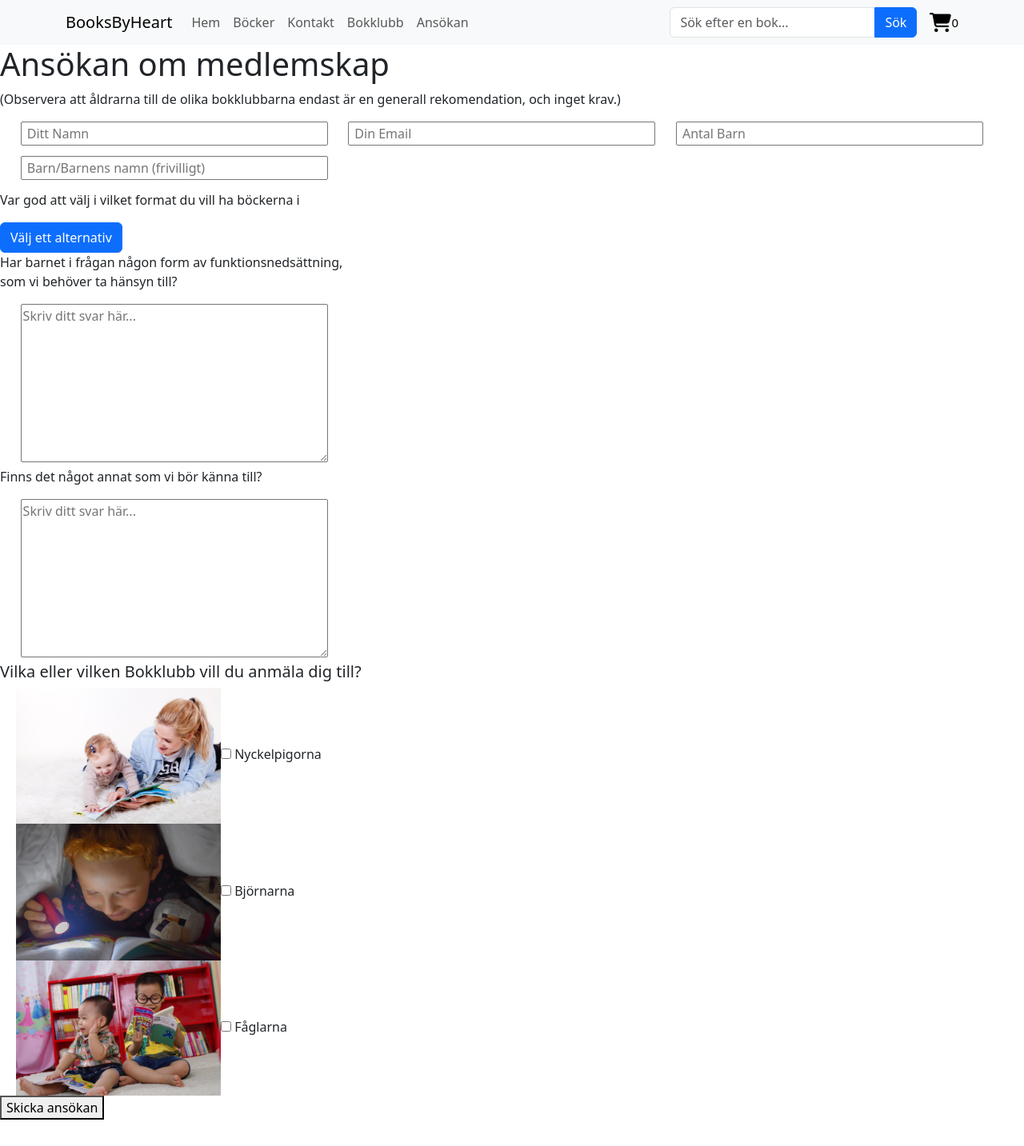
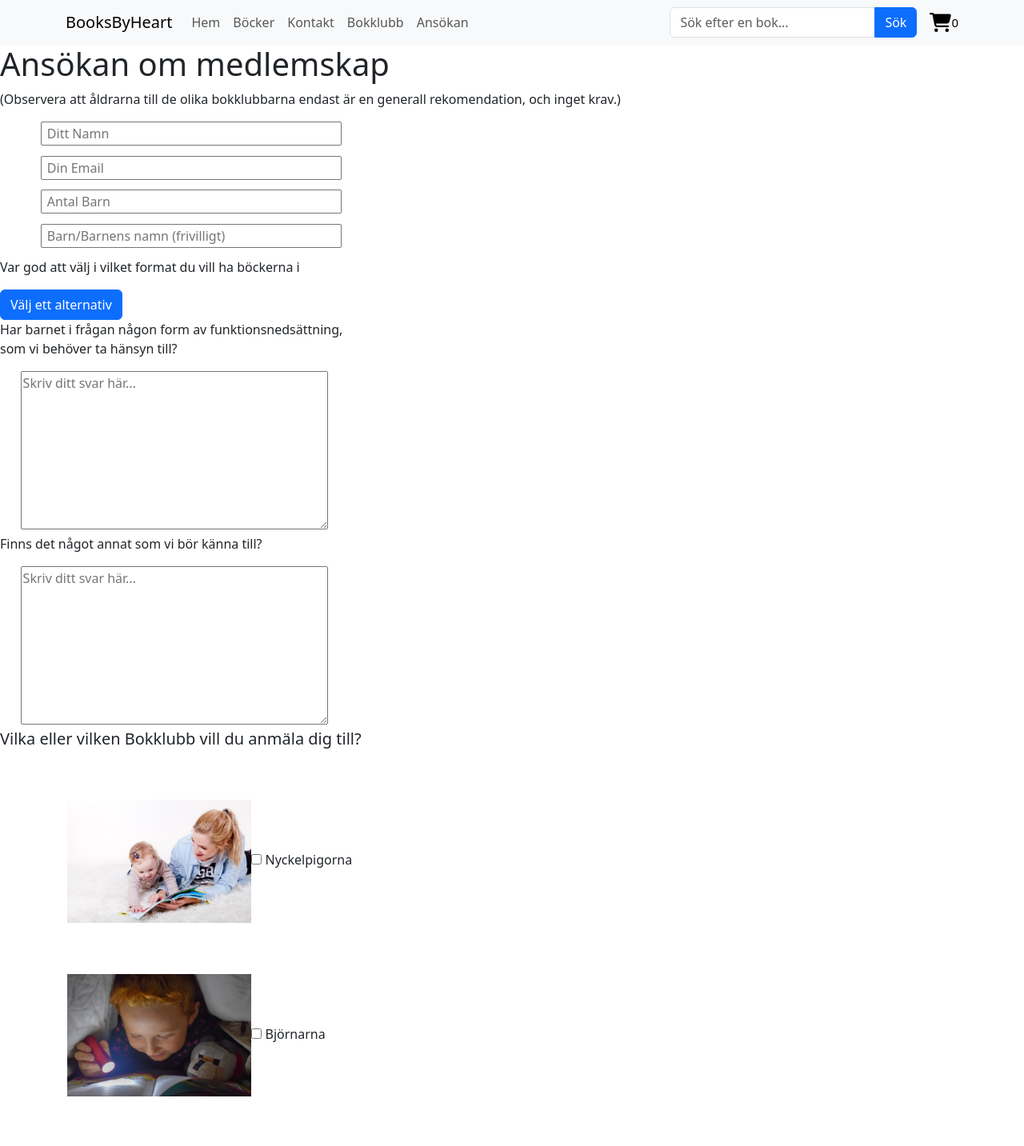
Before and after one commit to natta1995/Webbshop-BooksByHeart, a React (Create React App) app: page /bookclub/apply in a window 1280 px wide. Shown: the top 1433 px of the page at 80% size. Built offline with nearby package versions, Linux system fonts and the light colour scheme.

Commit message:
edit css

```diff
--- a/src/pages/bookclubApply.jsx
+++ b/src/pages/bookclubApply.jsx
@@ -1,9 +1,10 @@
-        import React, { useState } from 'react';
+import { useState } from 'react';
+import { Button } from 'react-bootstrap';
 import img1 from "../img/reading smallest.jpg"
 import img2 from "../img/readingkid.jpg"
 import img3 from "../img/flera barn.jpg"
 import styled from 'styled-components';
-        import { Button } from 'react-bootstrap';
+
 
 
 const OptionsContainer = styled.div`
@@ -15,8 +16,20 @@ const OptionButton = styled(Button)`
     margin-top: 5px;
 `;
 
+const FormContainer = styled.div`
+    display: flex;
+    flex-direction: column;
+    align-items: flex-start;
+    margin-left: 2%;
+`;
+
+const BookClubSection = styled.div `
+margin: 5%
+`
+
 
     const BookClubApply = () => {
+
             const [showOptions, setShowOptions] = useState(false);
             const [selectedOption, setSelectedOption] = useState('');
 
@@ -35,12 +48,12 @@ const OptionButton = styled(Button)`
                 <p>(Observera att åldrarna till de olika bokklubbarna endast är en generall rekomendation, och inget krav.)</p>
 
                 <form>
-                    <div>
+                    <FormContainer>
                         <input type="text" id="name" name="name" placeholder=" Ditt Namn " style={{marginLeft: "2%", marginBottom:"1%",width: "30%" }}/>
                         <input type="email" id="email" name="email" placeholder=" Din Email " style={{marginLeft: "2%",marginBottom:"1%", width: "30%" }}/>
                         <input type="number" id="number-of-kids" placeholder=" Antal Barn" style={{marginLeft: "2%",marginBottom:"1%", width: "30%" }}/>
                         <input type="text" id="name-kids" name="name-kids" placeholder=" Barn/Barnens namn (frivilligt) " style={{marginLeft: "2%",marginBottom:"1%", width: "30%" }}/>
-                    </div>
+                    </FormContainer>
 
                     <div>
                         <p>Var god att välj i vilket format du vill ha böckerna i</p>
@@ -50,7 +63,7 @@ const OptionButton = styled(Button)`
               <OptionButton variant="secondary" onClick={() => handleOptionClick('Orginal format (permbok)')}>Orginal formt (permbok)</OptionButton>
               <OptionButton variant="secondary" onClick={() => handleOptionClick('Blindskrift')}>Blindskrift</OptionButton>
               <OptionButton variant="secondary" onClick={() => handleOptionClick('Ljudbok')}>Ljudbok</OptionButton>
-              <OptionButton variant="secondary" onClick={() => handleOptionClick('Större format')}>Större format</OptionButton>
+              <OptionButton variant="secondary" onClick={() => handleOptionClick('Förstorad text')}>Förstorad text</OptionButton>
             </OptionsContainer>
           )}
           {selectedOption && <p>Valt alternativ: {selectedOption}</p>}
@@ -70,26 +83,26 @@ const OptionButton = styled(Button)`
 
                     <h5>Vilka eller vilken Bokklubb vill du anmäla dig till?</h5>
 
-                    <div>
+                    <BookClubSection>
                         <img src={img1} alt="babyreading" style={{ width: "20%", marginLeft: "20px" }}/>
                         <label>
                             <input type="checkbox" name="option1" value="option1" /> Nyckelpigorna
                         </label>
-                    </div>
+                    </BookClubSection>
 
-                    <div>
+                    <BookClubSection>
                         <img src={img2} alt="babyreading" style={{ width: "20%", marginLeft: "20px" }}/>
                         <label>
                             <input type="checkbox" name="option2" value="option2" /> Björnarna
                         </label>
-                    </div>
+                    </BookClubSection>
 
-                    <div>
+                    <BookClubSection>
                         <img src={img3} alt="babyreading" style={{ width: "20%", marginLeft: "20px" }}/>
                         <label>
                             <input type="checkbox" name="option3" value="option3" /> Fåglarna
                         </label>
-                    </div>
+                    </BookClubSection>
 
                     <button>Skicka ansökan</button>
 
```
Lines whose indentation alone changed are shown as unchanged.
